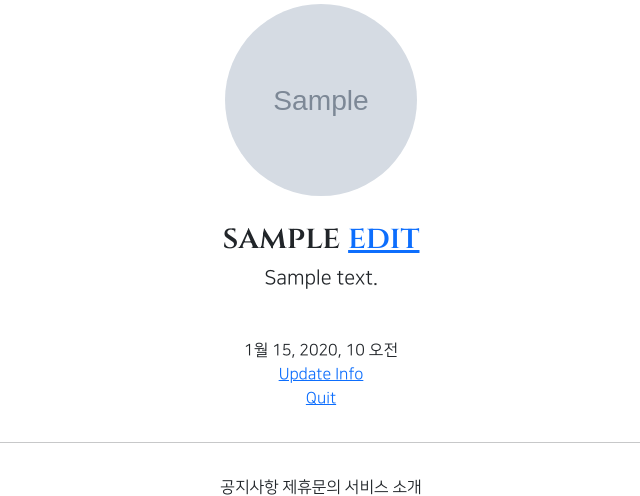
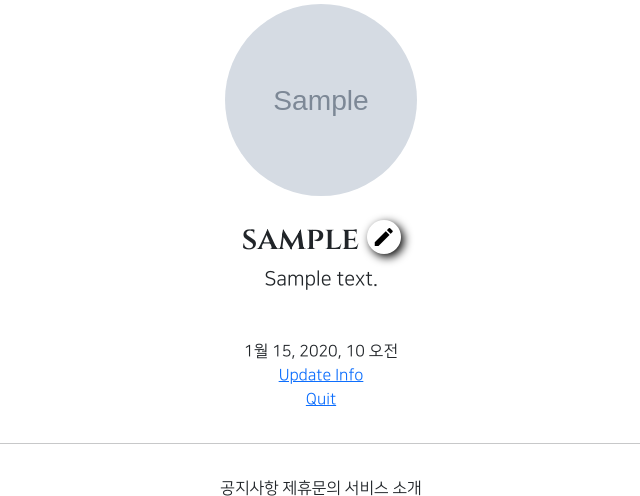
Before and after one commit to CHANWOO97/gis_2ban_2, a Django app: page /accounts/detail/1 in a window 1280 px wide. Shown: the part 269-765 px from the top of the page, without its empty margins (319-959 px from the left). Run offline with Django 3.2, Linux system fonts and the light colour scheme; a user stored in the database is signed in; tables that the repository leaves empty hold one stand-in row (values such as "Sample post"); grey boxes marked "Sample" are stand-in pictures; parts of the project's set-up code (start-up, migrations or seed data) failed here and were passed over; some libraries are stand-ins or nearby versions.

Commit message:
7/29 2ban class commit_1

```diff
--- a/accountapp/templates/accountapp/detail.html
+++ b/accountapp/templates/accountapp/detail.html
@@ -11,7 +11,8 @@
                 <h2 class="NNS_B">
                     {{ target_user.profile.nickname }}
                     {% if target_user == user %}
-                    <a href="{% url 'profileapp:update' pk=target_user.profile.pk %}">
+                    <a href="{% url 'profileapp:update' pk=target_user.profile.pk %}"
+                        class="material-icons round_button">
                         edit
                     </a>
                     {% endif %}
--- a/static/base.css
+++ b/static/base.css
@@ -30,5 +30,17 @@
 
 .NNS_B {
      font-family: 'Cinzel', serif;
+}
 
+.round_button {
+     color: black;
+     text-decoration: none;
+     box-shadow: 3px 3px 10px black;
+     border-radius: 20rem;
+     padding: 0.3rem;
 }
+
+
+.round_button:hover {
+     color: dimgrey;
+}
--- a/templates/head.html
+++ b/templates/head.html
@@ -14,6 +14,11 @@
 
     {# DEFAULT CSS LINK #}
     <link rel="stylesheet" type="text/css" href="{% static 'base.css' %}">
+
+    {#  MATERIAL CSS LINK  #}
+    <link href="https://fonts.googleapis.com/css2?family=Material+Icons"
+      rel="stylesheet">
+
     <style>
         @font-face {
             font-family: 'NanumSquareR';
```
Also changed, not shown: profileapp/decorator.py (added, +13 -0 lines), profileapp/views.py (+7 -1 lines).
